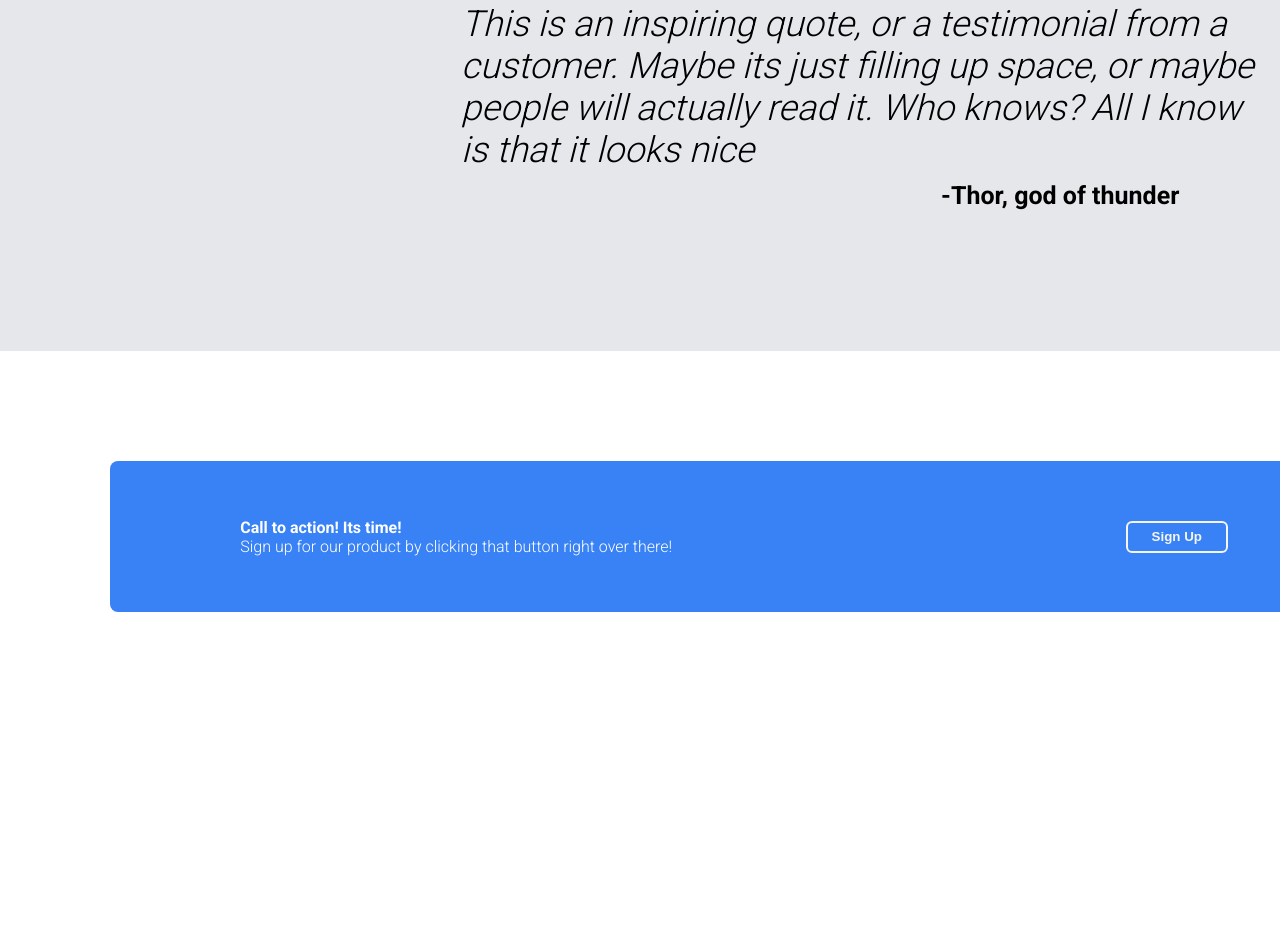
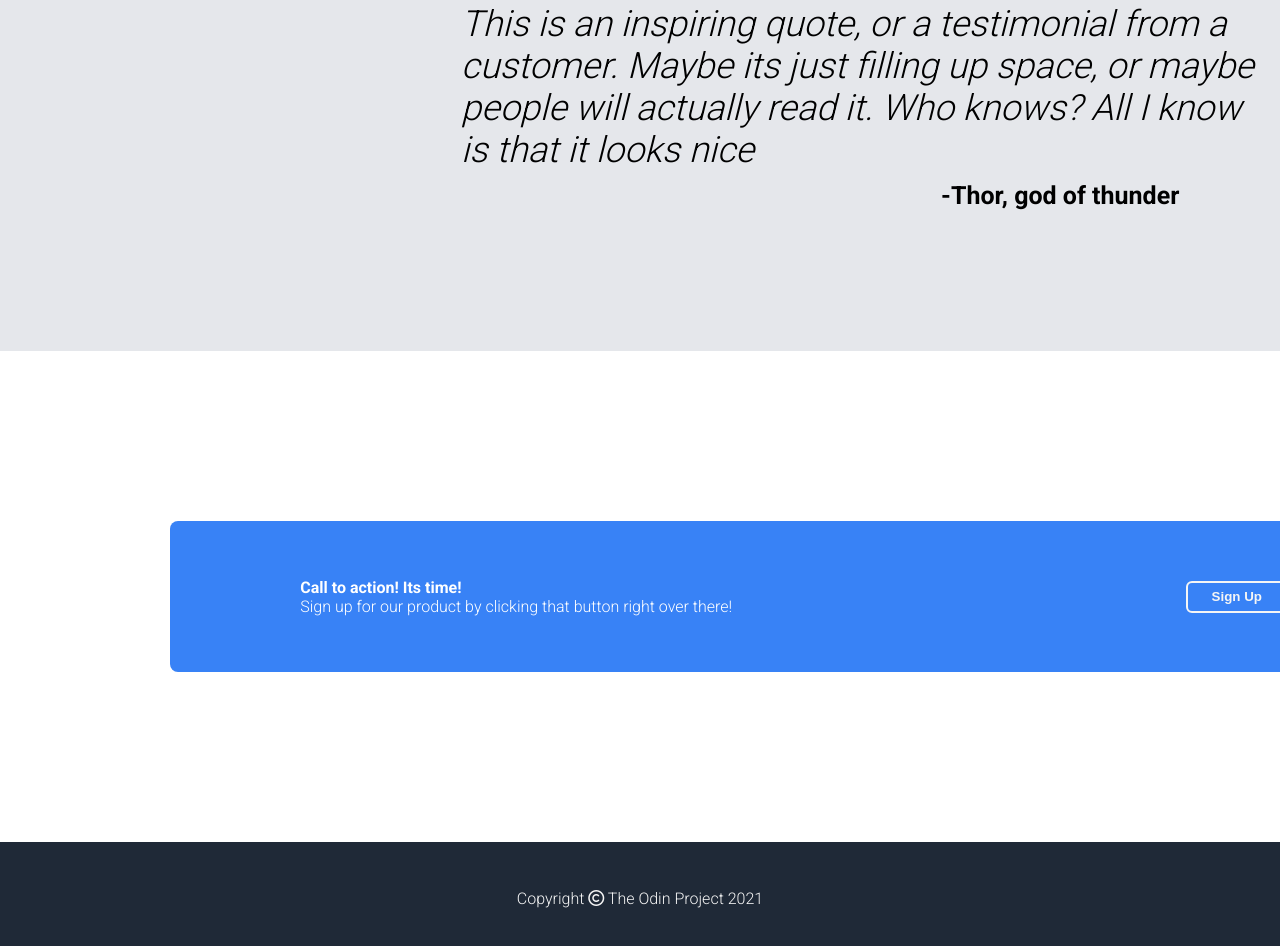
Before and after one commit to Makvi-droid/Landing-page, a plain HTML site: page index.html in a window 1280 px wide. Shown: the part 1235-2181 px from the top of the page. Before the commit the page ends 1957 px from the top, so only its background shows below. Drawn offline with Linux system fonts and the light colour scheme.

Commit message:
landing page

```diff
--- a/index.html
+++ b/index.html
@@ -80,7 +80,8 @@
 
 <div class="footer">
      <div class="footer-content">
-
+          Copyright <i class="fa-regular fa-copyright"></i>
+          The Odin Project 2021
      </div>
 </div>
 
--- a/style.css
+++ b/style.css
@@ -187,7 +187,7 @@ a{
 }
 
 .container{
-    margin: 110px;
+    margin: 170px;
 }
 
 .container.box-container{
@@ -230,3 +230,18 @@ a{
     position: relative;
     left: 6cm;
 }
+
+.footer{
+    height: 3cm;
+    width: auto;
+    background-color: #1F2937;
+    justify-content: center;
+    align-items: center;
+    margin: 0 auto;
+    display: flex;
+}
+
+.footer-content{
+    color: whitesmoke;
+    font-family: 'Roboto';
+}
```
